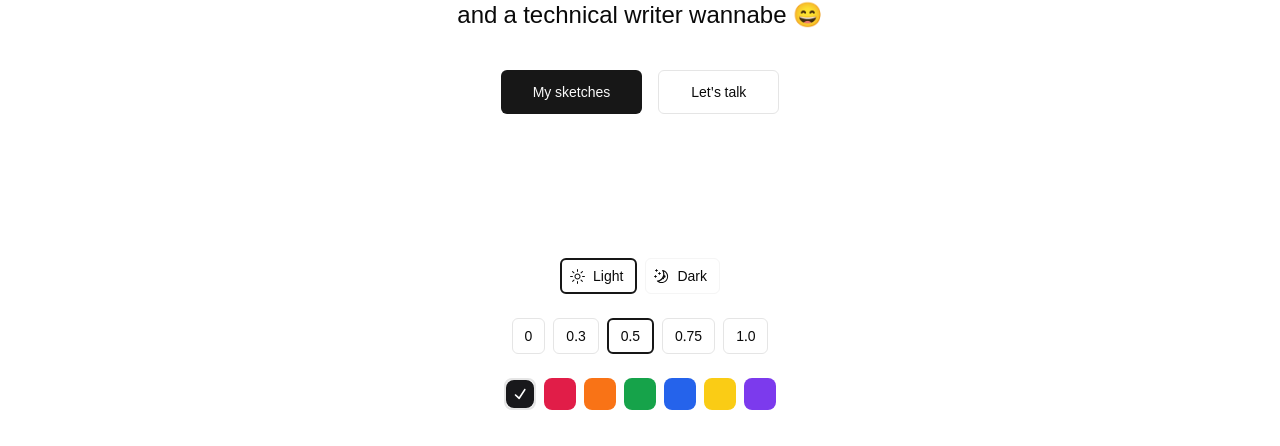
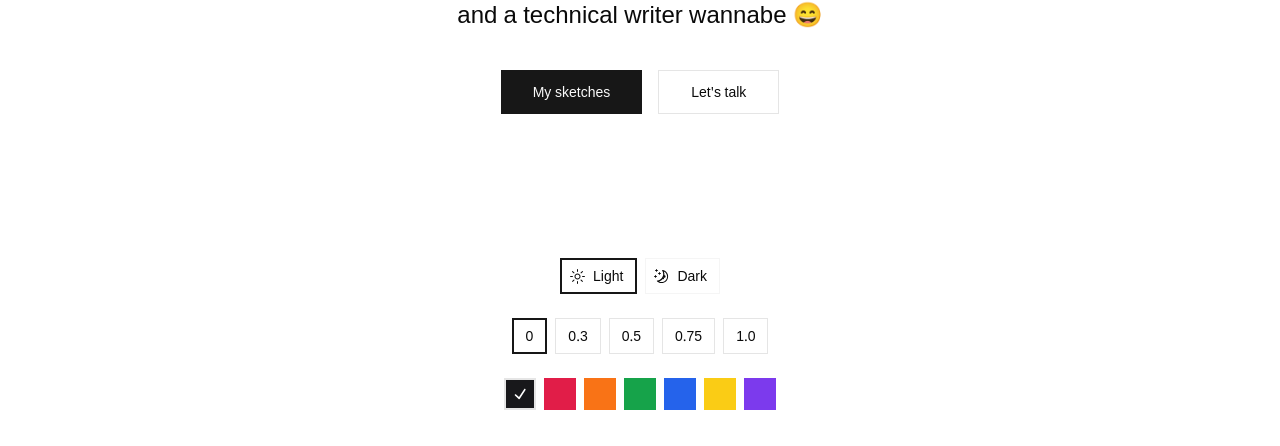
Before and after one commit to sokhuong-uon/sokhuong, a Next.js app: page /en in a window 1280 px wide. Shown: the part 354-800 px from the top of the page. Built offline with nearby package versions, Linux system fonts and the light colour scheme.

Commit message:
chore: set default border radius to 0

```diff
--- a/src/app/[locale]/globals.css
+++ b/src/app/[locale]/globals.css
@@ -23,7 +23,7 @@
 		--border: 0 0% 89.8%;
 		--input: 0 0% 89.8%;
 		--ring: 0 0% 3.9%;
-    --radius: 0.3rem;
+		--radius: 0rem;
 		--chart-1: 12 76% 61%;
 		--chart-2: 173 58% 39%;
 		--chart-3: 197 37% 24%;
--- a/src/features/theme/components/theme-wrapper.tsx
+++ b/src/features/theme/components/theme-wrapper.tsx
@@ -21,7 +21,7 @@ export function ThemeWrapper({
 			className={cn(`theme-${defaultTheme || theme}`, "w-full", className)}
 			style={
 				{
-					"--radius": `${defaultTheme ? 0.5 : radius}rem`,
+					"--radius": `${defaultTheme ? 0 : radius}rem`,
 				} as React.CSSProperties
 			}
 		>
--- a/src/features/theme/store/use-theme-store.ts
+++ b/src/features/theme/store/use-theme-store.ts
@@ -15,6 +15,6 @@ export const useThemeStore = create<ThemeStore>()((set) => ({
 	theme: "zinc",
 	setTheme: (theme) => set({ theme }),
 
-	radius: 0.5,
+	radius: 0,
 	setRadius: (radius) => set({ radius }),
 }));
```
Lines whose indentation alone changed are shown as unchanged.
